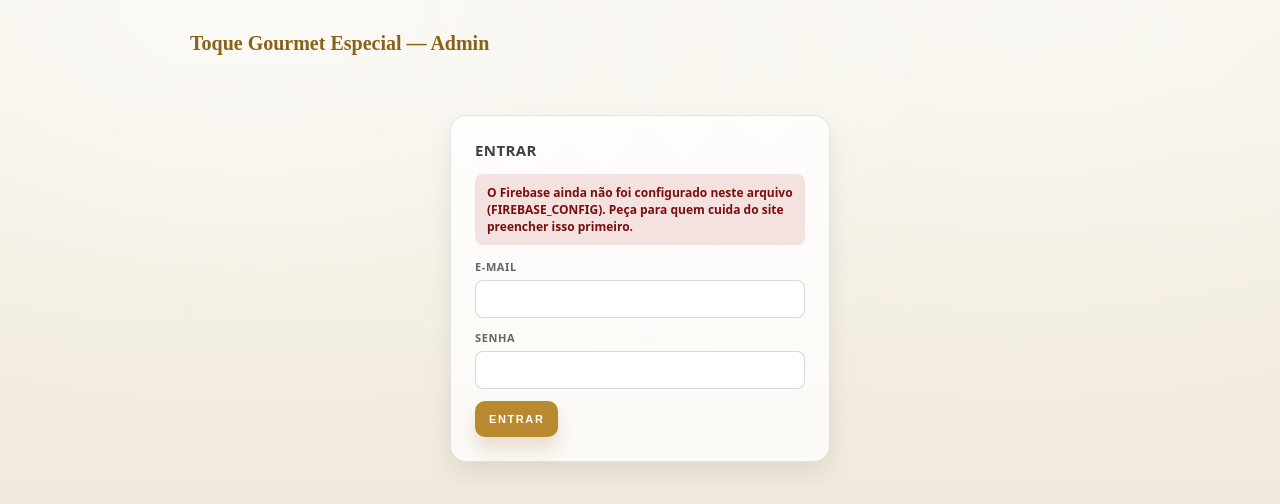
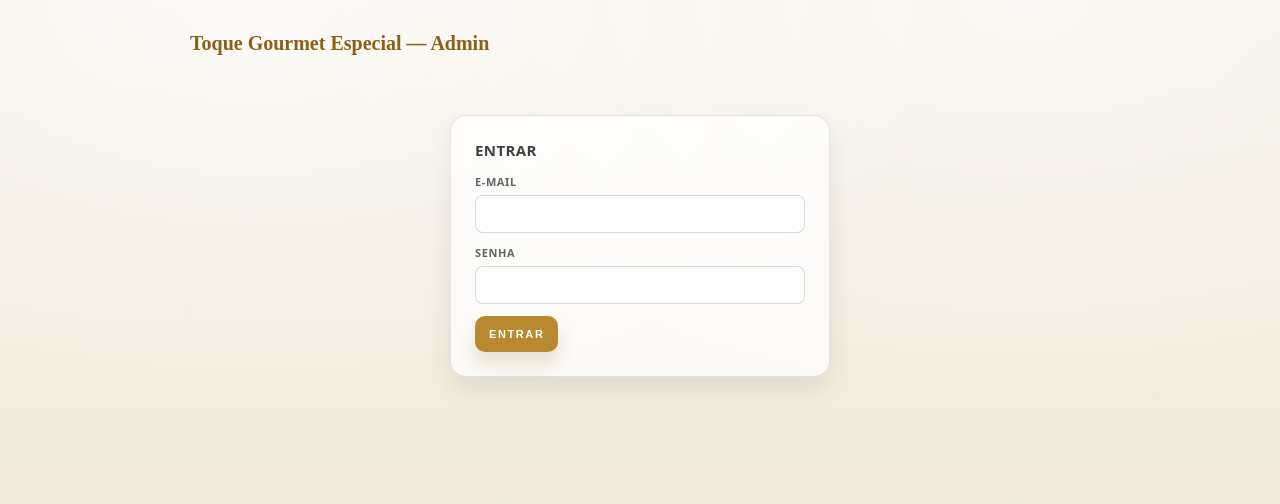
Before and after one commit to Henrlz/Toque-gourmet, a plain HTML site: page admin.html in a window 1280 px wide. Drawn offline with Linux system fonts and the light colour scheme; no server answers.

Commit message:
Wire up the real Firebase project config
Tested end to end: Auth rejects bad credentials correctly, and the
site falls back to the built-in catalog while Firestore read rules
aren't published yet.

```diff
--- a/admin.html
+++ b/admin.html
@@ -196,12 +196,12 @@
   <script>
     // Mesmo config do index.html (Configurações do projeto > Seus apps, no Firebase Console).
     const FIREBASE_CONFIG = {
-      apiKey: "COLOQUE_AQUI",
-      authDomain: "COLOQUE_AQUI",
-      projectId: "COLOQUE_AQUI",
-      storageBucket: "COLOQUE_AQUI",
-      messagingSenderId: "COLOQUE_AQUI",
-      appId: "COLOQUE_AQUI"
+      apiKey: "AIzaSyAdz5zKoPHdLnLqoFjrtQBmpeL9upQvsKA",
+      authDomain: "toquegourmetespecial.firebaseapp.com",
+      projectId: "toquegourmetespecial",
+      storageBucket: "toquegourmetespecial.firebasestorage.app",
+      messagingSenderId: "374853775326",
+      appId: "1:374853775326:web:7f1cabb4fabd5fb2d9b74f"
     };
 
     const PRICE_TRAD = 17.00;
```
Also changed, not shown: index.html (+6 -6 lines).
